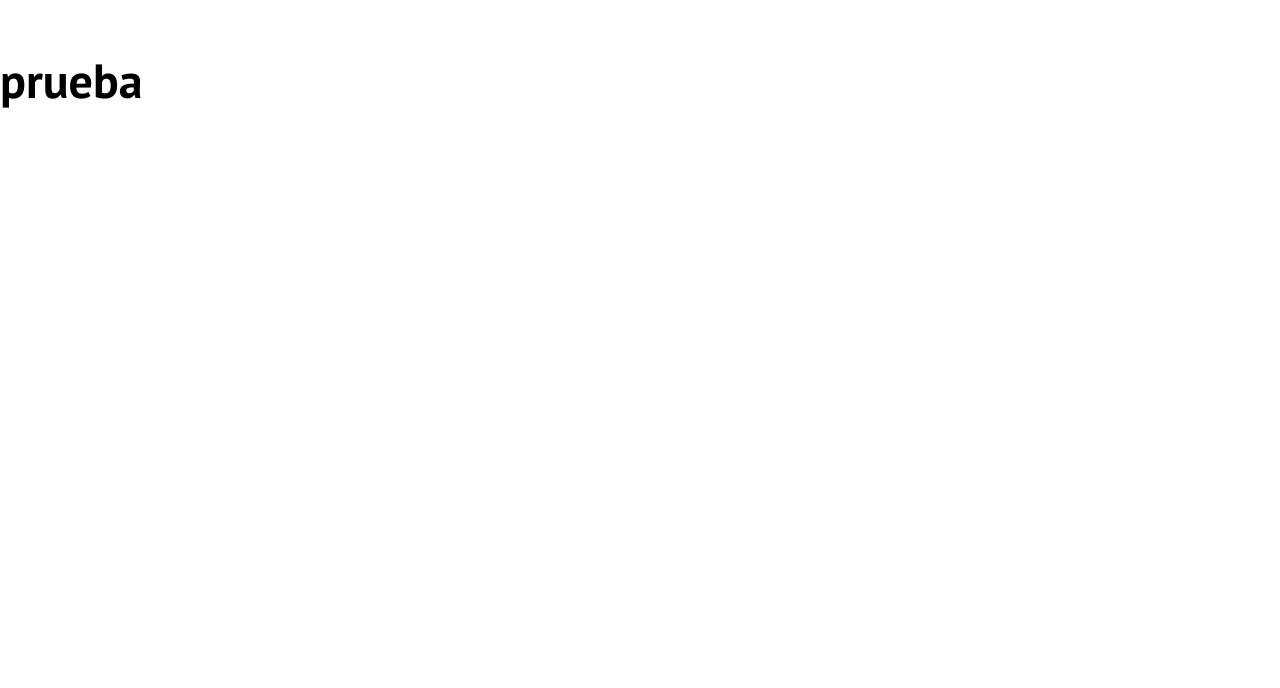
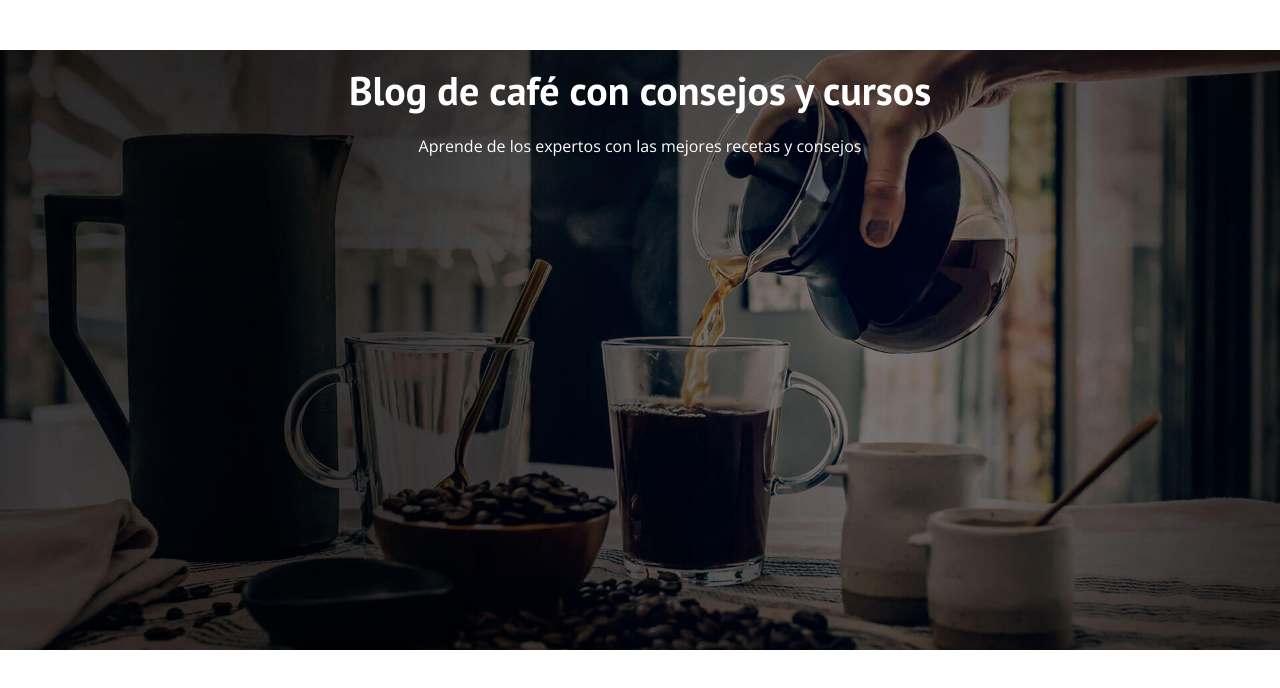
Before and after one commit to cravcampos/curso_desarrollo_web, a plain HTML site: page blogdecafe_inicio/index.html in a window 1280 px wide. Drawn offline with nearby package versions, Linux system fonts and the light colour scheme.

Commit message:
Creando el header

```diff
--- a/blogdecafe_inicio/css/styles.css
+++ b/blogdecafe_inicio/css/styles.css
@@ -73,3 +73,18 @@ img {
 .centrar-texto {
   text-align: center;
 }
+
+/*Header*/
+.header{
+  background-image: url(../img/banner.jpg);
+  height: 60rem;
+  background-size: cover;
+  background-repeat: no-repeat;
+  background-position: center center;
+}
+
+.header__texto{
+  text-align: center;
+  color: var(--blanco);
+  margin-top: 5rem;
+}
--- a/blogdecafe_inicio/index.html
+++ b/blogdecafe_inicio/index.html
@@ -14,7 +14,12 @@
 </head>
 
 <body>
-    <h1>prueba</h1>
+    <header class="header">
+        <div class="header__texto">
+            <h2 class="no-margin">Blog de café con consejos y cursos</h2>
+            <p class="no-margin">Aprende de los expertos con las mejores recetas y consejos</p>
+        </div>
+    </header>
 </body>
 
 </html>
```
